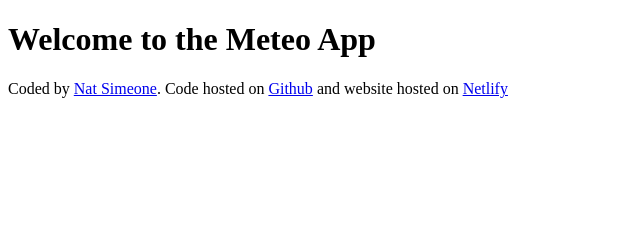
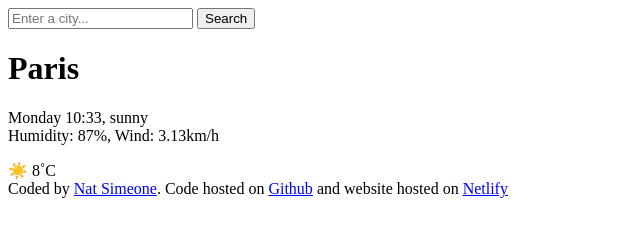
Before and after one commit to natsime/Meteo, a plain HTML site: page index.html in a window 1280 px wide. Shown: the whole page, without its empty margins (0-640 px from the left). Drawn offline with Linux system fonts and the light colour scheme.

Commit message:
Added html to the project

```diff
--- a/index.html
+++ b/index.html
@@ -6,7 +6,23 @@
     <title>Meteo App</title>
   </head>
   <body>
-    <h1>Welcome to the Meteo App</h1>
+    <header>
+      <form>
+        <input type="search" placeholder="Enter a city..." required />
+        <input type="submit" value="Search" />
+      </form>
+    </header>
+    <main>
+      <div>
+        <h1>Paris</h1>
+        <p>
+          Monday 10:33, sunny
+          <br />
+          Humidity: 87%, Wind: 3.13km/h
+        </p>
+      </div>
+      <div>☀️ 8˚C</div>
+    </main>
     <footer>
       Coded by
       <a href="https://github.com/natsime" target="_blank">Nat Simeone</a>. Code
```
